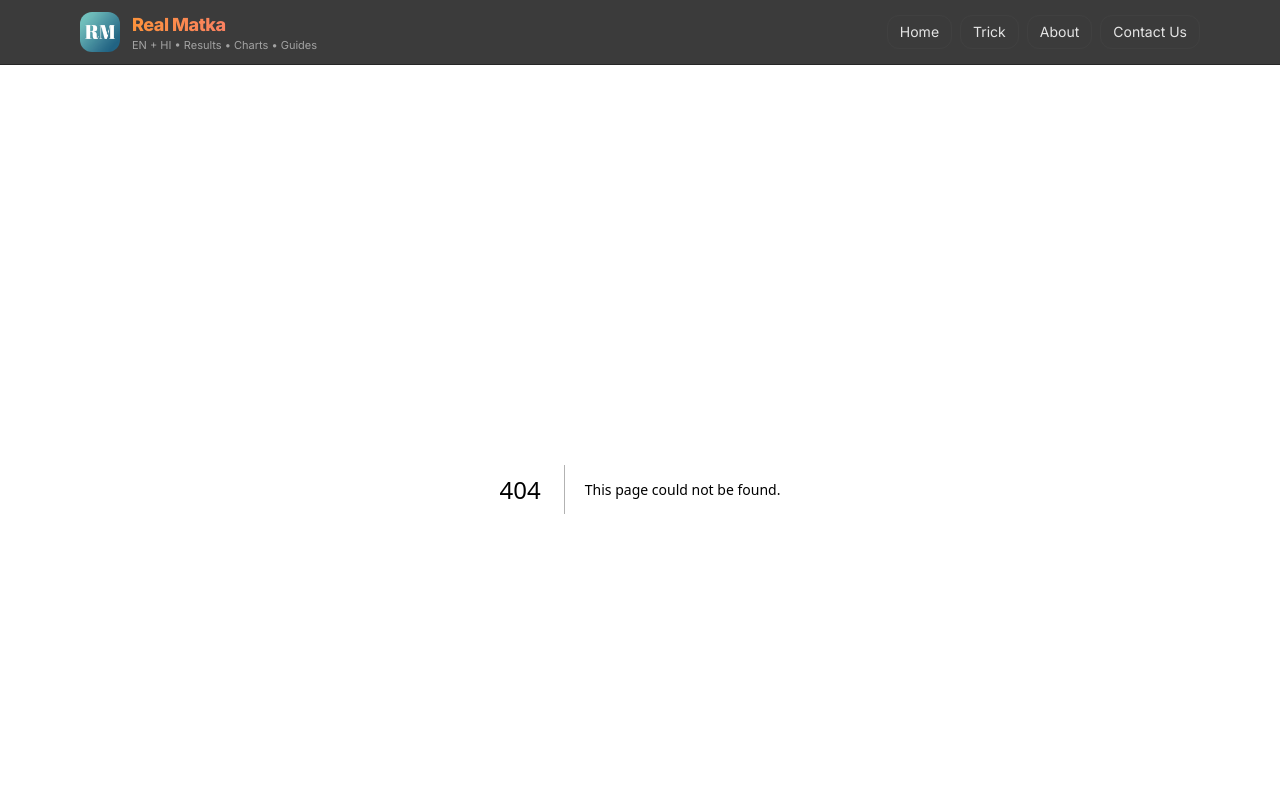
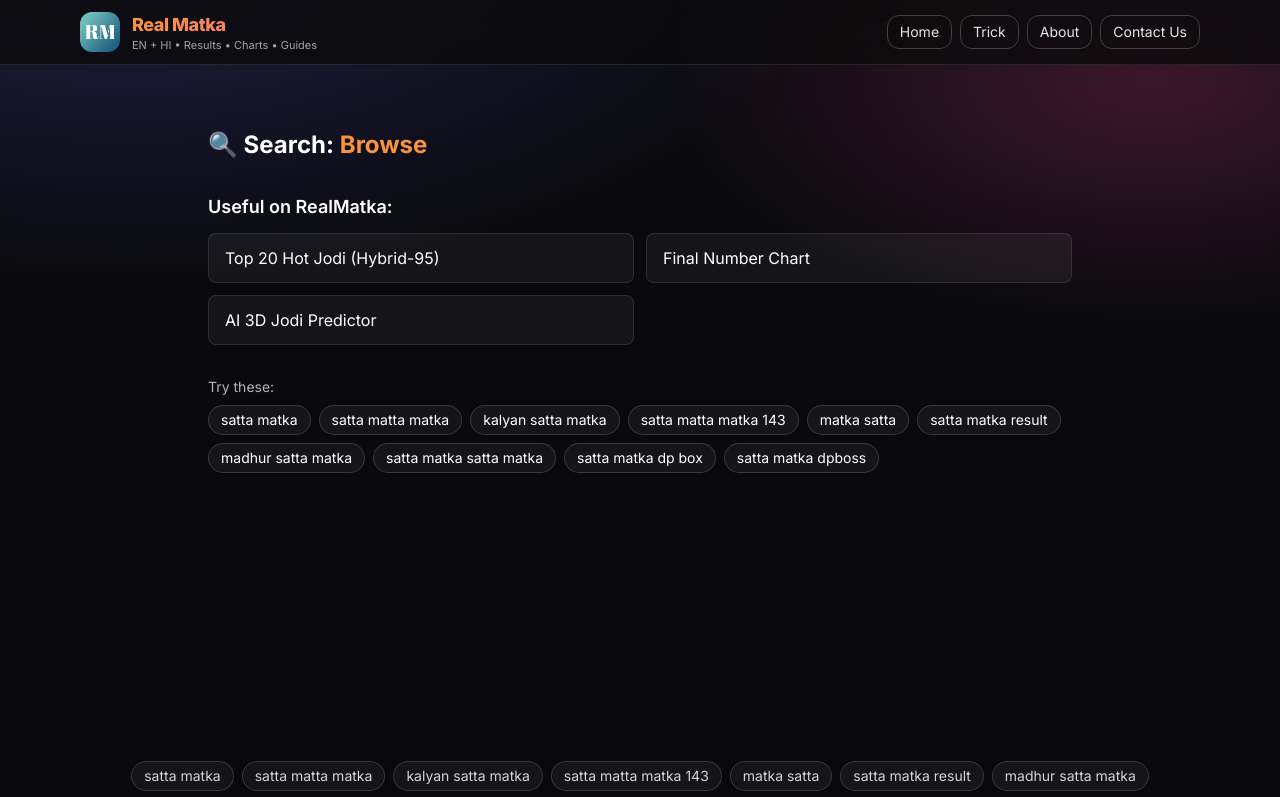
Before and after one commit to sdtwedding701-hub/realmatka, a Next.js app: page /search in a window 1280 px wide. Before the commit this address had no page. Shown: the top 797 px of the page. Built offline with nearby package versions, Linux system fonts and the light colour scheme.

Commit message:
Daily update: 12/09/25 changes

```diff
--- a/app/layout.tsx
+++ b/app/layout.tsx
@@ -1,46 +1,28 @@
-import type { Metadata } from "next";
 import "./globals.css";
 import { Inter } from "next/font/google";
 import Header from "@/components/Header";
 import Footer from "@/components/Footer";
-import Script from "next/script"; // ✅ Add this
+import SeoKeywords from "@/components/SeoKeywords";  // ✅ import
 
 const inter = Inter({ subsets: ["latin"] });
 
-export const metadata: Metadata = {
-  title: {
-    default: "Real Matka — Results, Charts & Predictions",
-    template: "%s | Real Matka",
-  },
+export const metadata = {
+  title: { default: "Real Matka — Results, Charts & Predictions", template: "%s | Real Matka" },
   description: "RealMatka.in — colorful results & charts (EN + HI).",
-  icons: { icon: "/logo.svg" },
+  icons: { icon: "/logo.svg" }
 };
 
-export default function RootLayout({ children }: { children: React.ReactNode }) {
+export default function RootLayout({ children }) {
   return (
     <html lang="en">
       <body className={inter.className}>
-        {/* ✅ Google Analytics Script */}
-        <Script
-          src="https://www.googletagmanager.com/gtag/js?id=G-616XWXHD5Z"
-          strategy="afterInteractive"
-        />
-        <Script id="google-analytics" strategy="afterInteractive">
-          {`
-            window.dataLayer = window.dataLayer || [];
-            function gtag(){dataLayer.push(arguments);}
-            gtag('js', new Date());
-            gtag('config', 'G-616XWXHD5Z');
-          `}
-        </Script>
-
-        {/* Sticky header */}
         <Header />
 
-        {/* Main */}
         <main className="pt-6">{children}</main>
 
-        {/* ✅ Footer on every page */}
+        {/* ✅ Footer से पहले keywords block */}
+        <SeoKeywords />
+
         <Footer />
       </body>
     </html>
--- a/app/page.tsx
+++ b/app/page.tsx
@@ -291,6 +291,7 @@ export default function HomePage() {
           </ul>
         </section>
 
+
         {/* Footer */}
         <footer className="mt-10 text-center text-xs text-white/60">
           © {new Date().getFullYear()} Real Matka. All Rights Reserved.
--- /dev/null
+++ b/app/search/page.tsx
@@ -0,0 +1,96 @@
+"use client";
+
+import Link from "next/link";
+import { useSearchParams } from "next/navigation";
+
+const KEYWORDS = [
+  "satta matka",
+  "satta matta matka",
+  "kalyan satta matka",
+  "satta matta matka 143",
+  "matka satta",
+  "satta matka result",
+  "madhur satta matka",
+  "satta matka satta matka",
+  "satta matka dp box",
+  "satta matka dpboss",
+];
+
+// कुछ useful internal pages (CTA)
+const INTERNAL_LINKS = [
+  { href: "/trick/hybrid-95-tool", label: "Top 20 Hot Jodi (Hybrid-95)" },
+  { href: "/trick/final-number-chart", label: "Final Number Chart" },
+  { href: "/trick/ai-jodi-predictor", label: "AI 3D Jodi Predictor" },
+];
+
+// कुछ keywords को direct relevant पेज से map कर दें (optional लेकिन useful)
+const RELATED_MAP: Record<string, string> = {
+  "satta matka result": "/trick/hybrid-95-tool",
+  "kalyan satta matka": "/trick/final-number-chart",
+  "satta matta matka 143": "/trick/hybrid-95-tool",
+  "matka satta": "/trick/hybrid-95-tool",
+};
+
+export default function SearchPage() {
+  const params = useSearchParams();
+  const rawQ = params.get("q") || "";
+  const q = rawQ.trim().slice(0, 120); // safety
+
+  const mapped = RELATED_MAP[q.toLowerCase()];
+
+  return (
+    <div className="min-h-[80vh] max-w-4xl mx-auto px-4 py-10 text-white">
+      <h1 className="text-2xl font-bold">
+        🔍 Search: <span className="text-orange-400">{q || "Browse"}</span>
+      </h1>
+
+      {/* अगर mapping मिली तो एक prominent CTA दिखाएँ */}
+      {q && mapped && (
+        <div className="mt-5 rounded-xl border border-white/10 bg-white/5 p-4">
+          <div className="text-sm text-white/80 mb-2">
+            Related page we recommend:
+          </div>
+          <Link
+            href={mapped}
+            className="inline-flex items-center gap-2 rounded-lg border border-white/15 bg-white/10 px-3 py-2 font-semibold hover:bg-white/20 transition"
+          >
+            Open {mapped} ↗
+          </Link>
+        </div>
+      )}
+
+      {/* Helpful internal resources */}
+      <section className="mt-8">
+        <h2 className="text-lg font-semibold mb-3">Useful on RealMatka:</h2>
+        <ul className="grid gap-3 sm:grid-cols-2">
+          {INTERNAL_LINKS.map((x) => (
+            <li key={x.href}>
+              <Link
+                href={x.href}
+                className="block rounded-lg border border-white/10 bg-white/5 px-4 py-3 hover:bg-white/10 transition"
+              >
+                {x.label}
+              </Link>
+            </li>
+          ))}
+        </ul>
+      </section>
+
+      {/* Quick keyword chips (re-search) */}
+      <section className="mt-8">
+        <div className="text-sm text-white/70 mb-2">Try these:</div>
+        <div className="flex flex-wrap gap-2">
+          {KEYWORDS.map((k) => (
+            <Link
+              key={k}
+              href={`/search?q=${encodeURIComponent(k)}`}
+              className="px-3 py-1 rounded-full border border-white/15 bg-white/5 hover:bg-white/10 transition text-sm"
+            >
+              {k}
+            </Link>
+          ))}
+        </div>
+      </section>
+    </div>
+  );
+}
--- /dev/null
+++ b/components/SeoKeywords.tsx
@@ -0,0 +1,33 @@
+// components/SeoKeywords.tsx
+import Link from "next/link";
+
+export default function SeoKeywords() {
+  const KEYWORDS: { text: string; href: string }[] = [
+    { text: "satta matka", href: "/trick/hybrid-95-tool" },
+    { text: "satta matta matka", href: "/trick/final-number-chart" },
+    { text: "kalyan satta matka", href: "/trick/ai-jodi-predictor" },
+    { text: "satta matta matka 143", href: "/trick/hybrid-95-tool" },
+    { text: "matka satta", href: "/trick/final-number-chart" },
+    { text: "satta matka result", href: "/trick/hybrid-95-tool" },
+    { text: "madhur satta matka", href: "/trick/final-number-chart" },
+    { text: "satta matka satta matka", href: "/trick/ai-jodi-predictor" },
+    { text: "satta matka dp box", href: "/trick/hybrid-95-tool" },
+    { text: "satta matka dpboss", href: "/trick/final-number-chart" },
+  ];
+
+  return (
+    <div className="mx-auto max-w-6xl px-4 py-8">
+      <div className="flex flex-wrap justify-center gap-2 text-sm text-gray-300">
+        {KEYWORDS.map((k) => (
+          <Link
+            key={k.text}
+            href={k.href}
+            className="px-3 py-1 rounded-full border border-white/15 bg-white/5 hover:bg-white/10 transition"
+          >
+            {k.text}
+          </Link>
+        ))}
+      </div>
+    </div>
+  );
+}
```
